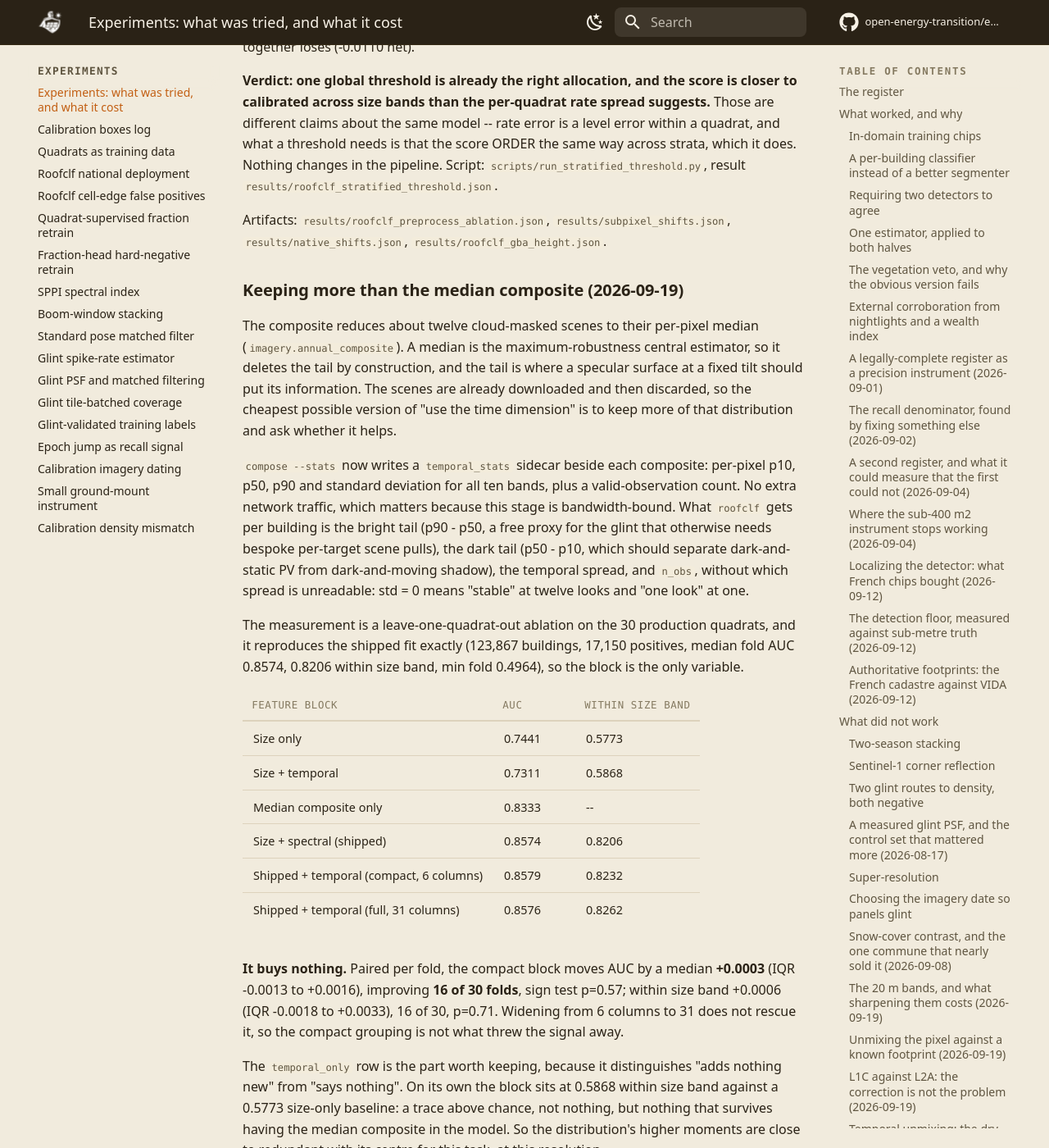
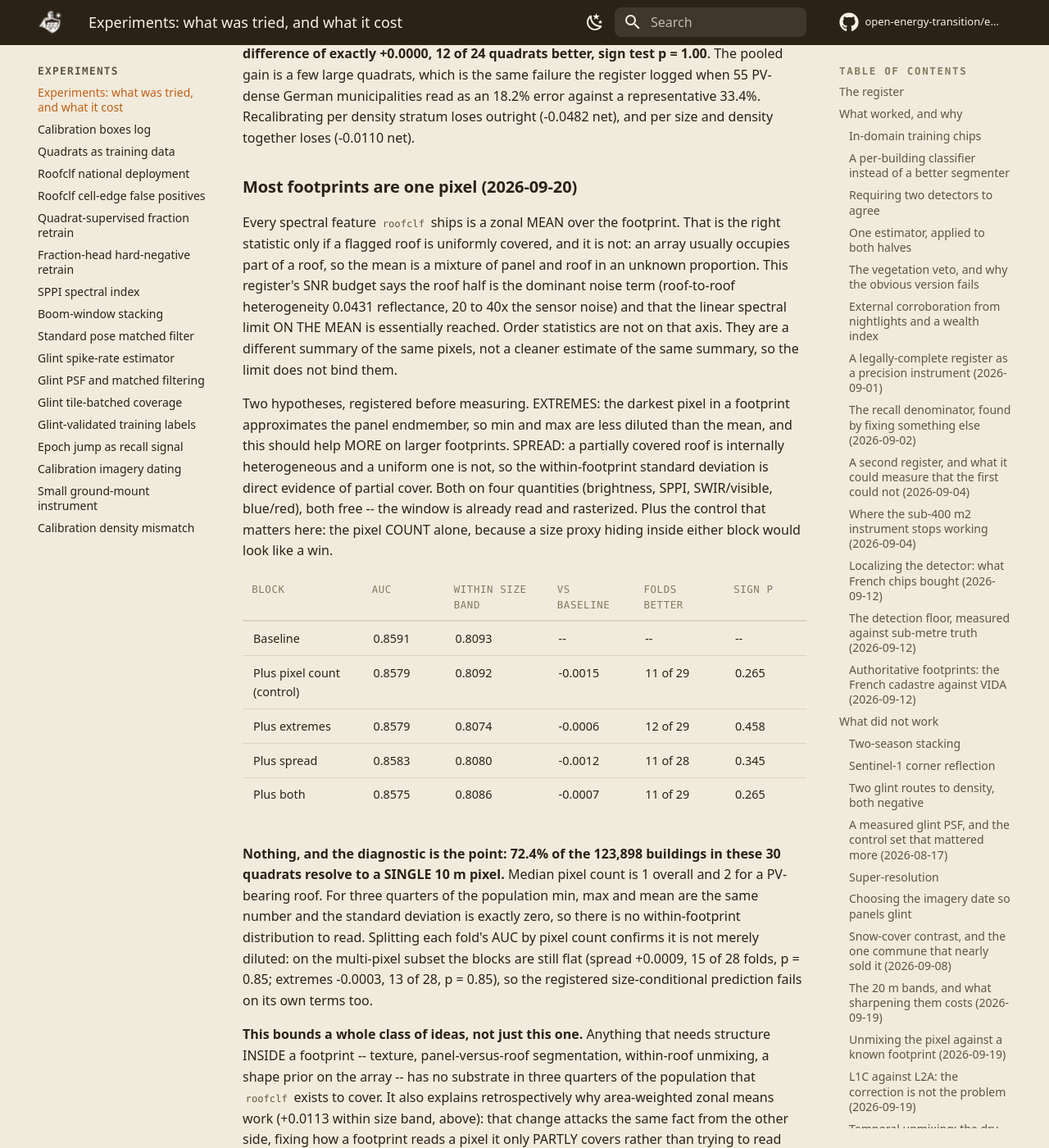
Before and after one commit to open-energy-transition/earthpv, an MkDocs documentation site: the page built from docs/experiments.md, in a window 1280 px wide and 1400 px high, scrolled down 44130 px. Shown: the whole window at 82% size. Built offline with MkDocs 1.6.1 and Material for MkDocs 9.7.7, drawn with Linux system fonts in a browser that asks for light colours; comment, search, counter and statistics services are not loaded; some of the changed text lies outside the part shown.

Commit message:
Three quarters of the footprints are one pixel, so there is nothing inside them to read
Every spectral feature roofclf ships is a zonal MEAN, which is the right statistic only for
a uniformly covered roof. A partially covered one is a mixture whose panel endmember the
extreme approximates better than the average, and whose within-footprint spread is itself
evidence of partial cover. Neither is on the axis the SNR budget already closed: they are a
different summary of the same pixels, not a cleaner estimate of the same summary.

Both blocks, on brightness / SPPI / SWIR-visible / blue-red, plus the pixel-count control:

    block                    AUC  within-size    delta  better     p
    baseline              0.8591       0.8093       --      --    --
    plus pixel count      0.8579       0.8092  -0.0015  11/29  0.265
    plus extremes         0.8579       0.8074  -0.0006  12/29  0.458
    plus spread           0.8583       0.8080  -0.0012  11/28  0.345
    plus both             0.8575       0.8086  -0.0007  11/29  0.265

Nothing, and the diagnostic is the point: 72.4% of the 123,898 buildings resolve to a SINGLE
10 m pixel (median pixel count 1 overall, 2 for a PV-bearing roof). For three quarters of
the population min = max = mean and the standard deviation is exactly zero. Splitting each
fold by pixel count confirms it is not merely diluted -- on the multi-pixel subset the
blocks are still flat (spread +0.0009, 15/28, p = 0.85), so the registered size-conditional
prediction fails on its own terms.

This bounds a class, not one idea: anything needing structure INSIDE a footprint (texture,
panel-versus-roof segmentation, within-roof unmixing, an array shape prior) has no substrate
here. It also explains why area-weighted zonal means work -- same fact, attacked from the
side that fixes how a footprint reads a pixel it only partly covers.

Also in this commit: preprocess.trimmed_mean_stack, and building_table's trim path switched
to it. np.nanpercentile falls back to a per-1-D-slice Python loop as soon as the array holds
a NaN, which a cloud-masked stack always does: 24.5 s per call on a (12, 10, 236, 245)
stack. The replacement is bit-identical (maxdiff 0, same NaN pattern, verified on full
quadrat stacks) and ~380x faster, so tmean_trim / trimzonal / year_trim / year12_trim
produce exactly the figures already published, just not at 50 s per quadrat.

Co-Authored-By: Claude Opus 5 (1M context) <noreply@anthropic.com>

```diff
--- a/docs/experiments.md
+++ b/docs/experiments.md
@@ -86,6 +86,7 @@ see [Open questions](open-questions.md).
 | [Gradient boosting instead of the linear model](#the-model-class-ranking-and-calibration-disagree-2026-09-19) | <span class="outcome mixed">partial</span> | Ranks WORSE (-0.023 within size band, 4 of 30 folds) and calibrates BETTER (per-quadrat rate error 0.031 to 0.017, 20 of 29 quadrats). |
 | [Footprint shape as model features](#the-model-class-ranking-and-calibration-disagree-2026-09-19) | <span class="outcome negative">rejected</span> | -0.0001 AUC, 14 of 30 folds, p=1.00. The 0.8593 that made it look best was a difference of medians. |
 | [Area-weighted training loss](#aiming-at-the-aggregate-weighting-and-recalibration-2026-09-19) | <span class="outcome negative">rejected</span> | Improves the area ratio it optimises (1.084 to 1.035) and loses on both ranking (-0.0111 AUC) and count calibration (0.0308 to 0.0395). |
+| [Within-footprint pixel distribution](#most-footprints-are-one-pixel-2026-09-20) | <span class="outcome negative">rejected</span> | Extremes and spread of the same pixels the zonal mean averages: -0.0006 to -0.0015 within size band, 11 to 12 of 29 folds, p = 0.27 to 0.46. |
 | [Per-stratum deployment thresholds](#one-threshold-is-already-the-right-one-2026-09-20) | <span class="outcome negative">rejected</span> | Equal precision per size/density stratum COSTS 3.0 to 9.2 points of recall at matched precision (4 to 7 of 25 quadrats, p = 0.001 to 0.029). |
 | [Per-stratum score recalibration, one global cut](#one-threshold-is-already-the-right-one-2026-09-20) | <span class="outcome negative">rejected</span> | The theoretically-correct version. Pooled +1.3 points of recall, median per-quadrat +0.0000, 12 of 24 quadrats, p = 1.00. |
 | [Post-hoc recalibration of roofclf](#aiming-at-the-aggregate-weighting-and-recalibration-2026-09-19) | <span class="outcome negative">rejected</span> | Recovers 38% of gradient boosting's calibration gain at p=0.069. No monotone map reaches it, so that gain is a reordering. |
@@ -1450,6 +1451,52 @@ municipalities read as an 18.2% error against a representative 33.4%. Recalibrat
 density stratum loses outright (-0.0482 net), and per size and density together loses
 (-0.0110 net).
 
+### Most footprints are one pixel (2026-09-20)
+
+Every spectral feature `roofclf` ships is a zonal MEAN over the footprint. That is the right
+statistic only if a flagged roof is uniformly covered, and it is not: an array usually
+occupies part of a roof, so the mean is a mixture of panel and roof in an unknown
+proportion. This register's SNR budget says the roof half is the dominant noise term
+(roof-to-roof heterogeneity 0.0431 reflectance, 20 to 40x the sensor noise) and that the
+linear spectral limit ON THE MEAN is essentially reached. Order statistics are not on that
+axis. They are a different summary of the same pixels, not a cleaner estimate of the same
+summary, so the limit does not bind them.
+
+Two hypotheses, registered before measuring. EXTREMES: the darkest pixel in a footprint
+approximates the panel endmember, so min and max are less diluted than the mean, and this
+should help MORE on larger footprints. SPREAD: a partially covered roof is internally
+heterogeneous and a uniform one is not, so the within-footprint standard deviation is
+direct evidence of partial cover. Both on four quantities (brightness, SPPI, SWIR/visible,
+blue/red), both free -- the window is already read and rasterized. Plus the control that
+matters here: the pixel COUNT alone, because a size proxy hiding inside either block would
+look like a win.
+
+| Block | AUC | Within size band | vs baseline | Folds better | Sign p |
+| --- | --- | --- | --- | --- | --- |
+| Baseline | 0.8591 | 0.8093 | -- | -- | -- |
+| Plus pixel count (control) | 0.8579 | 0.8092 | -0.0015 | 11 of 29 | 0.265 |
+| Plus extremes | 0.8579 | 0.8074 | -0.0006 | 12 of 29 | 0.458 |
+| Plus spread | 0.8583 | 0.8080 | -0.0012 | 11 of 28 | 0.345 |
+| Plus both | 0.8575 | 0.8086 | -0.0007 | 11 of 29 | 0.265 |
+
+**Nothing, and the diagnostic is the point: 72.4% of the 123,898 buildings in these 30
+quadrats resolve to a SINGLE 10 m pixel.** Median pixel count is 1 overall and 2 for a
+PV-bearing roof. For three quarters of the population min, max and mean are the same number
+and the standard deviation is exactly zero, so there is no within-footprint distribution to
+read. Splitting each fold's AUC by pixel count confirms it is not merely diluted: on the
+multi-pixel subset the blocks are still flat (spread +0.0009, 15 of 28 folds, p = 0.85;
+extremes -0.0003, 13 of 28, p = 0.85), so the registered size-conditional prediction fails
+on its own terms too.
+
+**This bounds a whole class of ideas, not just this one.** Anything that needs structure
+INSIDE a footprint -- texture, panel-versus-roof segmentation, within-roof unmixing, a
+shape prior on the array -- has no substrate in three quarters of the population that
+`roofclf` exists to cover. It also explains retrospectively why area-weighted zonal means
+work (+0.0113 within size band, above): that change attacks the same fact from the other
+side, fixing how a footprint reads a pixel it only PARTLY covers rather than trying to read
+structure within one. Script: `scripts/run_dispersion_ablation.py`, feature block
+`roofclf.DISPERSION_FEATURES`, result `results/roofclf_dispersion_baseline.json`.
+
 **Verdict: one global threshold is already the right allocation, and the score is closer to
 calibrated across size bands than the per-quadrat rate spread suggests.** Those are different
 claims about the same model -- rate error is a level error within a quadrat, and what a
```
Also changed, not shown: 5 other files.
